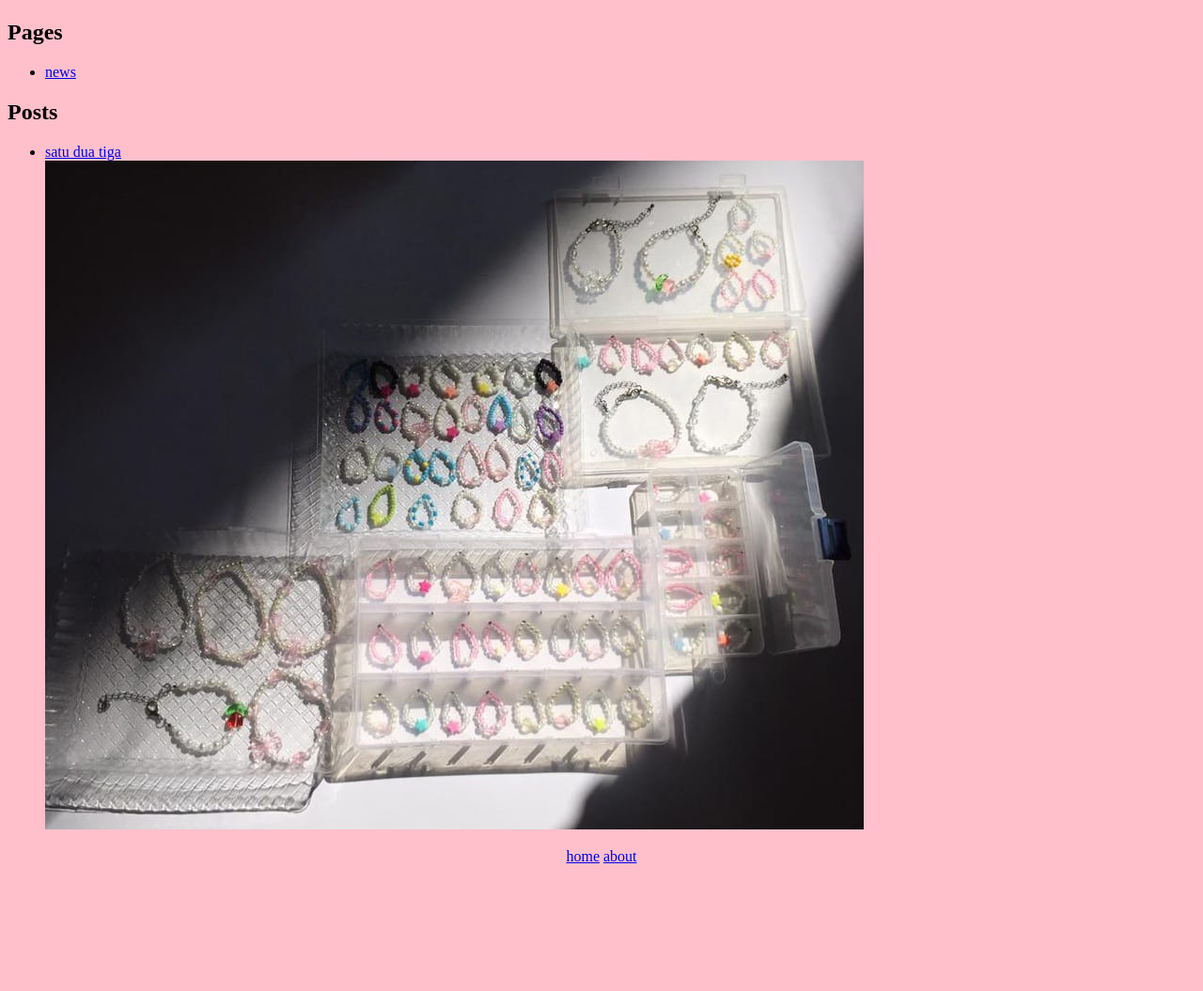
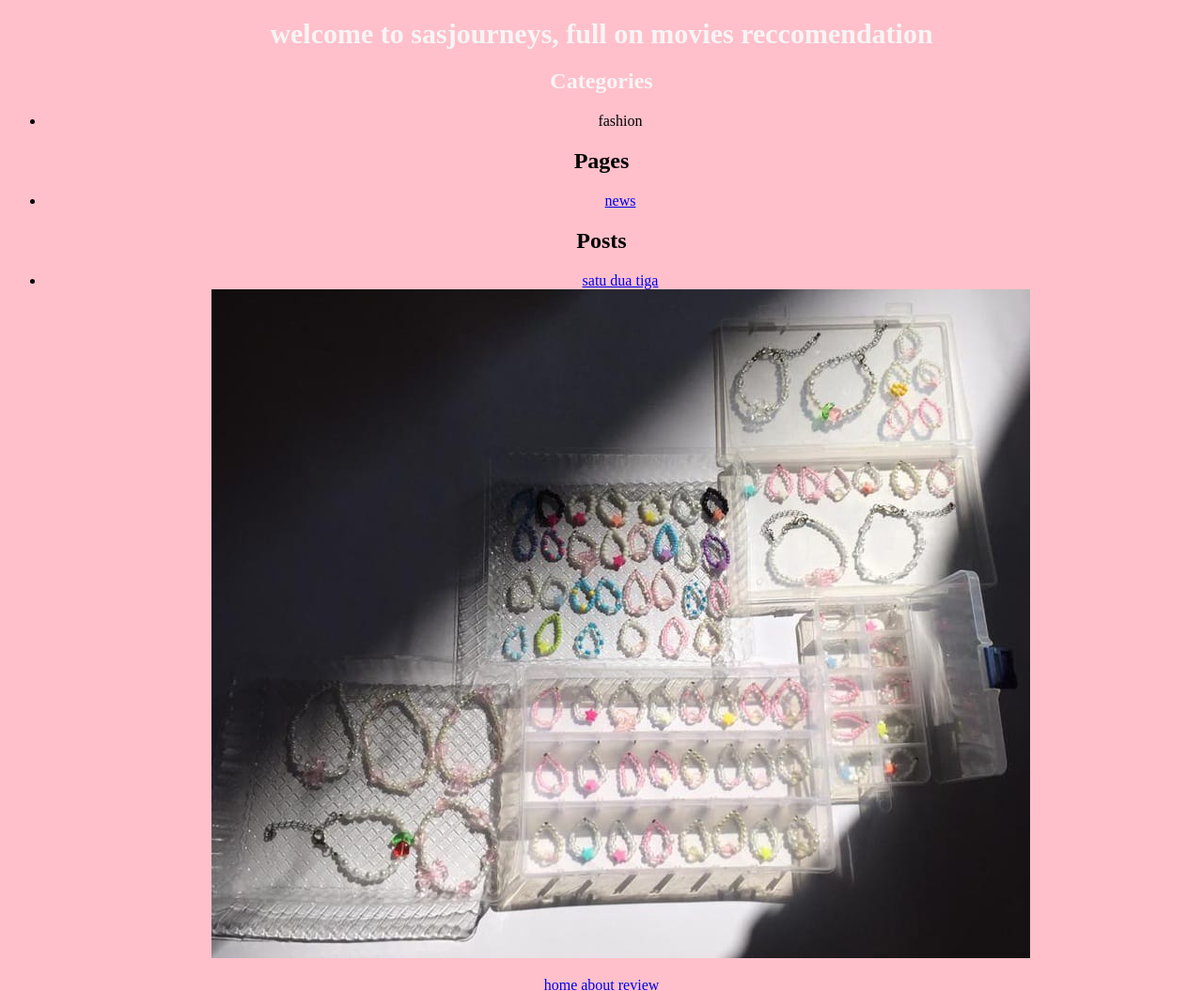
Before and after one commit to sastaniaaanrl/sasjourneys-blog, a Django app: template taniajourneys/sasjourneys/templates/home.html in a window 1280 px wide. Shown: the part 359-1414 px from the top of the page at 94% size. Before the commit the page ends 1278 px from the top, so only its background shows below. Run offline with Django 5.2, Linux system fonts and the light colour scheme; the template is opened without the code that fills it: values that come from a table or form of the project are taken from there, others are empty; data comes from the database, SQL or seed files in the repository.

Commit message:
home.html

```diff
--- a/taniajourneys/sasjourneys/templates/home.html
+++ b/taniajourneys/sasjourneys/templates/home.html
@@ -5,7 +5,7 @@
 <head>
     <meta charset="UTF-8">
     <meta name="viewport" content="width=device-width, initial-scale=1.0">
-    <title>welcome to sasjourneys</title>
+    <title>welcome to sasjourneys, full on movies reccomendation</title>
     <style>
         body {
             background-color: pink;
@@ -13,6 +13,7 @@
         h1.judul {
             color: whitesmoke;
             text-align: center;
+            font-size: 30px;
         }
         h2.kategori {
             color:whitesmoke;
@@ -20,11 +21,11 @@
         }
         nav.menu {
             text-align: center;
-            color: white;
+            color: whitesmoke;
         }
         img.foto1 {
             text-align: center;
-            width: 20%;
+            width: 35%;
             display: block;
             margin: 0 auto;
         }
@@ -35,11 +36,12 @@
         <nav class="menu">
             <a href="#">home</a>
             <a href="#">about</a>
+            <a href="#">review</a>
         </nav>
     </header>
 
     <img src="https://i.pinimg.com/736x/b0/08/ba/b008ba9aa5c99bf16a526b25b56bc1e4.jpg" class="foto1" alt="">
-    <h1 class="judul">welcome to sasjourneys</h1>
+    <h1 class="judul">welcome to sasjourneys, full on movies reccomendation</h1>
 
     <h2 class="kategori">Categories</h2>
     <ul>
@@ -69,7 +71,15 @@
         <nav class="menu">
             <a href="#">home</a>
             <a href="#">about</a>
+            <a href="#">review</a>
         </nav>
     </footer>
+    <nav>
+        <iframe width="260" height="115" src="https://www.youtube.com/embed/KWibYLygiGM?si=cAWPAqG2foLz9HQV" title="YouTube video player" frameborder="0" allow="accelerometer; autoplay; clipboard-write; encrypted-media; gyroscope; picture-in-picture; web-share" referrerpolicy="strict-origin-when-cross-origin" allowfullscreen></iframe>
+        <style>
+        body {
+            text-align: center;
+        }
+        </style>
 </body>
 </html>
```
